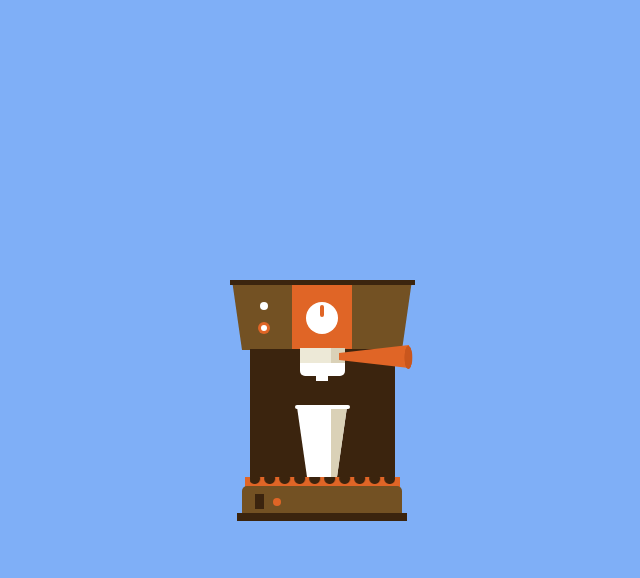
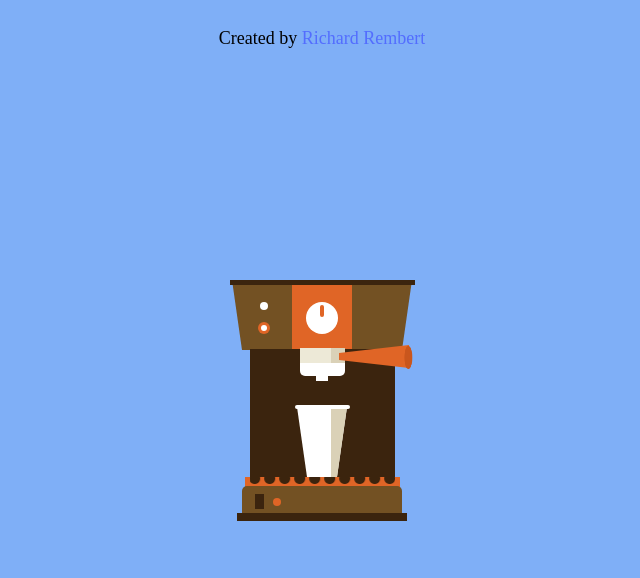
Before and after one commit to rembertdesigns/Coffee-Machine-Pure-CSS, a plain HTML site: page index.html in a window 1280 px wide. Shown: the whole page, without its empty margins (318-958 px from the left). Drawn offline with Linux system fonts and the light colour scheme.

Commit message:
SEO stuff

```diff
--- a/index.html
+++ b/index.html
@@ -30,4 +30,7 @@
         </div>
     </div>
 </body>
+<footer>
+    <p>Created by <a href="https://www.rembertdesigns.co/" target="_blank">Richard Rembert</a></p>
+  </footer>
 </html>
--- a/style.css
+++ b/style.css
@@ -312,3 +312,16 @@ body{
     bottom: 3px;
     left: 18px;
 }
+footer {
+    font-size: 18px;
+    padding: 10px;
+    text-align: center;
+}
+footer a {
+  text-decoration: none;
+  color: #536DFE;
+}
+footer a:hover {
+  text-decoration: underline;
+  color: #000
+}
```
